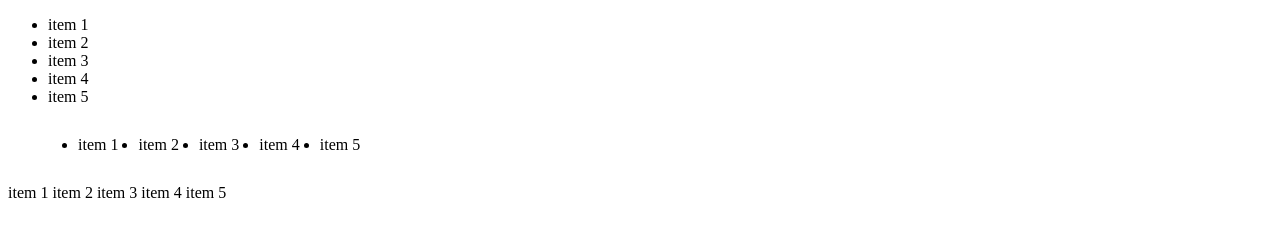
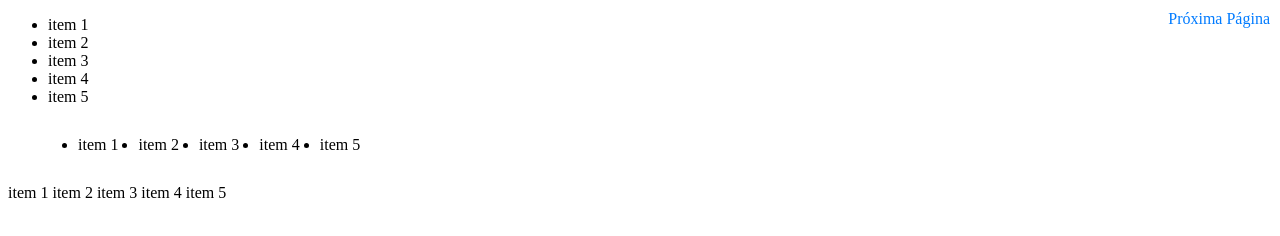
Before and after one commit to jaolucas1234/atv_aula5lima, a plain HTML site: page atv1/index.html in a window 1280 px wide. Drawn offline with Linux system fonts and the light colour scheme.

Commit message:
Add files via upload

```diff
--- a/atv1/index.html
+++ b/atv1/index.html
@@ -7,6 +7,7 @@
     <link rel="stylesheet" href="style.css">
 </head>
 <body>
+    <a href="../atv2/index.html" class="proxima-pagina">Próxima Página</a>
     <main>
         <ul>
             <li>item 1</li>
--- a/atv1/style.css
+++ b/atv1/style.css
@@ -4,3 +4,15 @@
     gap: 20px;
     margin: 30px;
 }
+
+.proxima-pagina {
+    position: absolute;
+    top: 10px;
+    right: 10px; /* posicionar no canto direito */
+    color: #007bff; /* azul */
+    text-decoration: none;
+  }
+
+  .proxima-pagina:hover {
+    color: #0069d9; /* azul mais escuro quando passar o mouse */
+  }
--- a/atv2/style.css
+++ b/atv2/style.css
@@ -15,3 +15,16 @@ main{
 }
 
 }
+
+
+.proxima-pagina {
+    position: absolute;
+    top: 10px;
+    right: 10px; /* posicionar no canto direito */
+    color: #007bff; /* azul */
+    text-decoration: none;
+  }
+
+  .proxima-pagina:hover {
+    color: #0069d9; /* azul mais escuro quando passar o mouse */
+  }
--- a/atv7/style.css
+++ b/atv7/style.css
@@ -30,3 +30,16 @@
     background-color: #A62D2D;
     height: 50px;
 }
+
+
+.proxima-pagina {
+    position: absolute;
+    top: 10px;
+    right: 10px; /* posicionar no canto direito */
+    color: #007bff; /* azul */
+    text-decoration: none;
+  }
+
+  .proxima-pagina:hover {
+    color: #0069d9; /* azul mais escuro quando passar o mouse */
+  }
--- a/atv8/style.css
+++ b/atv8/style.css
@@ -51,3 +51,15 @@ footer {
     background-color: white;
     border-radius: 20px;
 }
+
+.proxima-pagina {
+    position: absolute;
+    top: 10px;
+    right: 10px; /* posicionar no canto direito */
+    color: #007bff; /* azul */
+    text-decoration: none;
+  }
+
+  .proxima-pagina:hover {
+    color: #0069d9; /* azul mais escuro quando passar o mouse */
+  }
```
Also changed, not shown: atv2/index.html (+1 -0 lines), atv6/index.html (+1 -0 lines), atv7/index.html (+1 -0 lines), atv8/index.html (+1 -0 lines).
